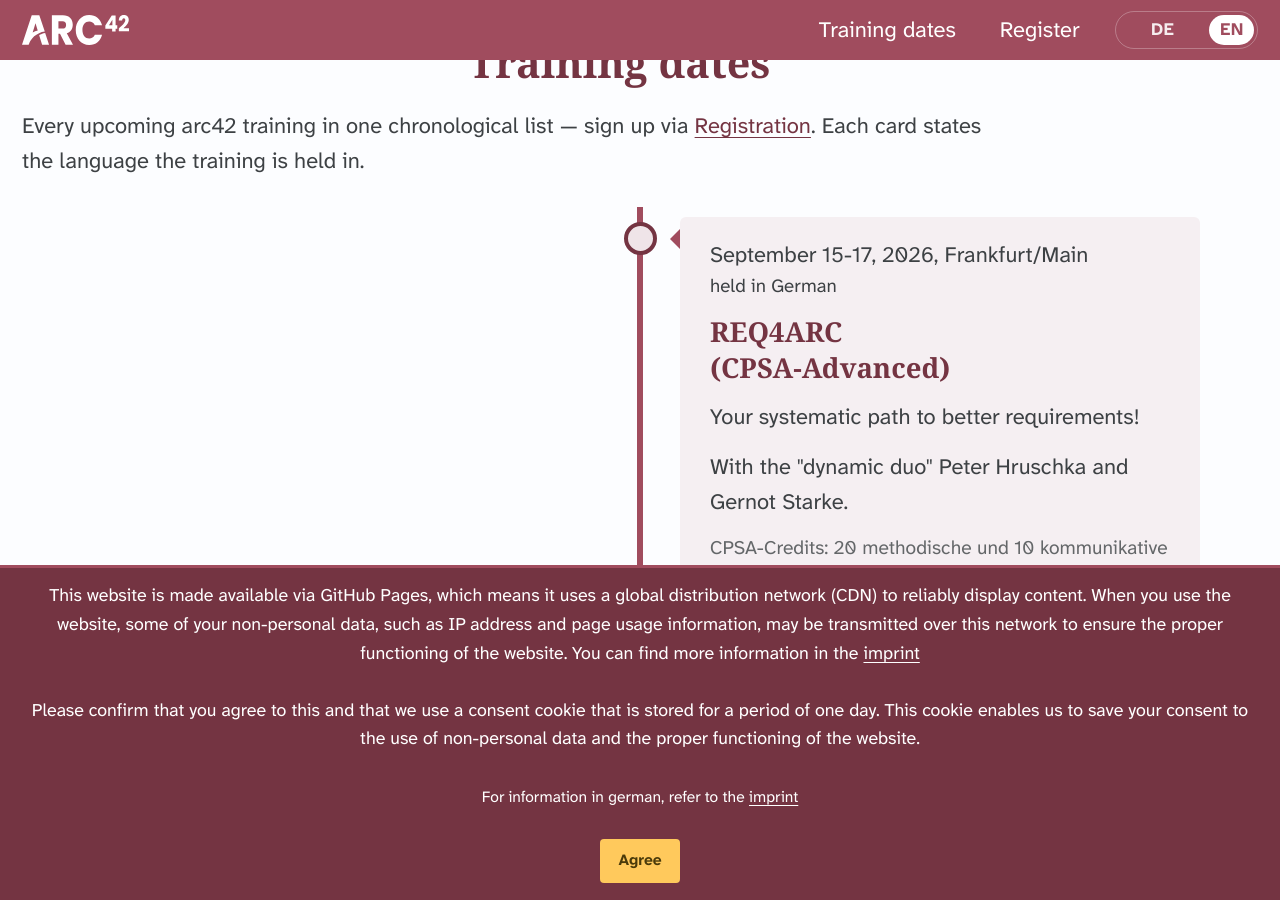
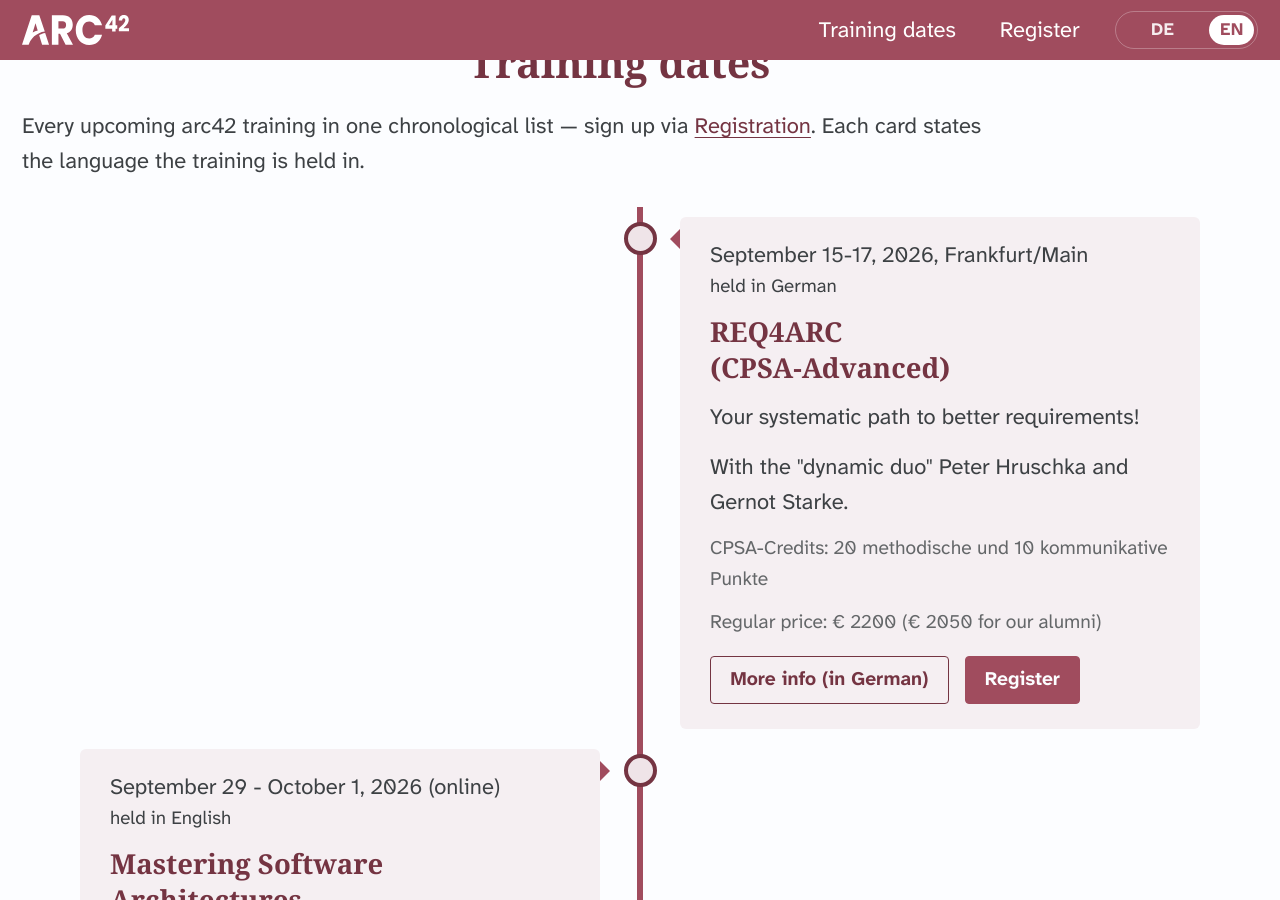
Before and after one commit to arc42/trainings.arc42.org-site, a Jekyll site: the page built from _pages/home.html, in a window 1280 px wide and 900 px high, scrolled down 305 px. Built offline with Jekyll 4.4.1, drawn with Linux system fonts in a browser that asks for light colours; cached includes are drawn as plain includes; some web fonts are replaced; part of the change alters nothing that is shown.

Commit message:
Disable cookie-consent popup
The banner is not needed for a static GitHub Pages site; the CDN/data
notice remains available in the imprint. The popup include stays in the
repo and can be re-enabled via show-popup in _config.yml.

Co-Authored-By: Claude Fable 5 <noreply@anthropic.com>
Claude-Session: https://claude.ai/code/session_01ULYvqg4oodvG2HfxumsBhy

```diff
--- a/_config.yml
+++ b/_config.yml
@@ -28,7 +28,7 @@ logo                     : "/images/arc42-logo-white.svg" # Site logo displayed
                                 # per site: dark (on paper) and light (on band)"). The old
                                 # arc42-site-logo.webp is the dark-on-white mark and is unreadable
                                 # on a saturated band; it stays in /images for other uses.
-show-popup               : true # set to false if you don't need / want to show a cookie-banner / cdn-usage popup.
+show-popup               : false # set to true to show the cookie-banner / cdn-usage popup.
                                 # Edit the popup itself in the respective /includes file
 masthead_title           : " "  # Overrides the website title displayed in the masthead, use " " for no title
 sticky-masthead          : true # if true, masthead/navigation bar will stay visible when the user scrolls down.
```
